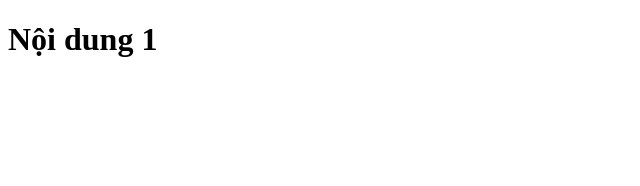
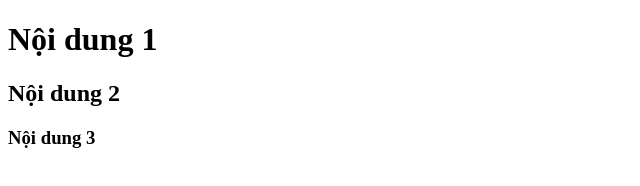
Before and after one commit to HuuNguyenkK12/repoTest, a plain HTML site: page index.html in a window 1280 px wide. Shown: the whole page, without its empty margins (0-640 px from the left). Drawn offline with Linux system fonts and the light colour scheme.

Commit message:
edit file index.html by Huu lan2

```diff
--- a/index.html
+++ b/index.html
@@ -8,5 +8,7 @@
 </head>
 <body>
     <h1>Nội dung 1</h1>
+    <h2>Nội dung 2</h2>
+    <h3>Nội dung 3</h3>
 </body>
 </html>
```
